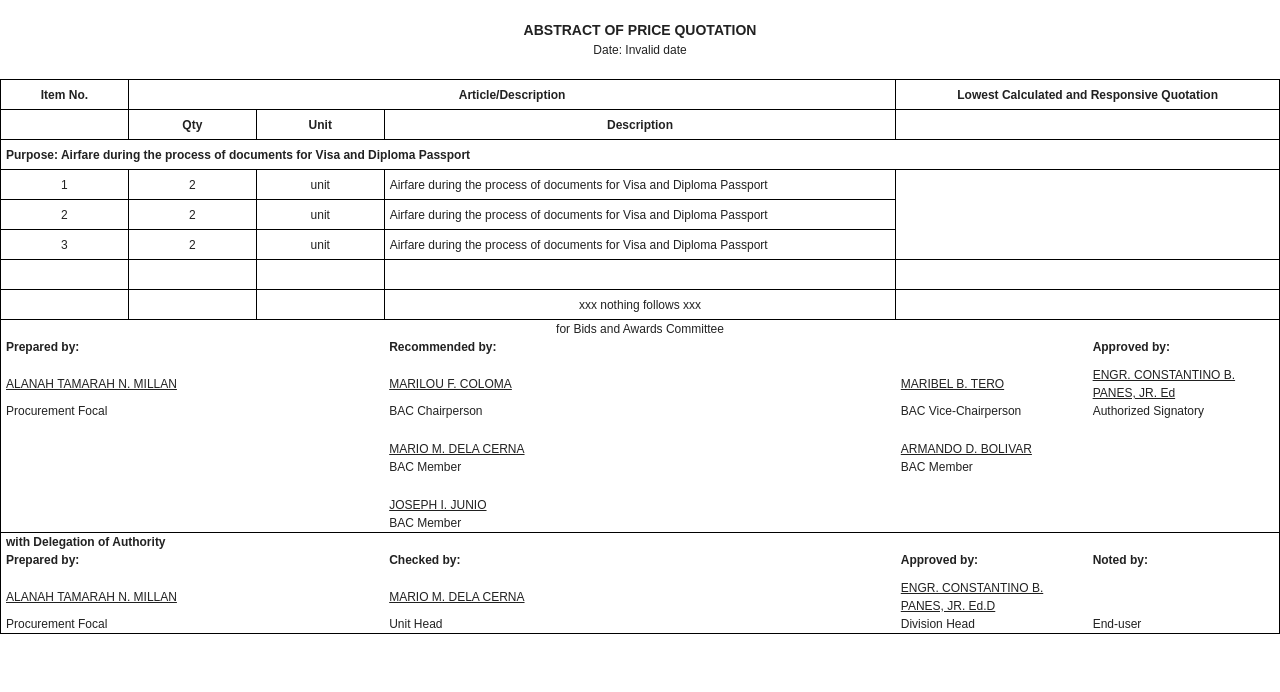
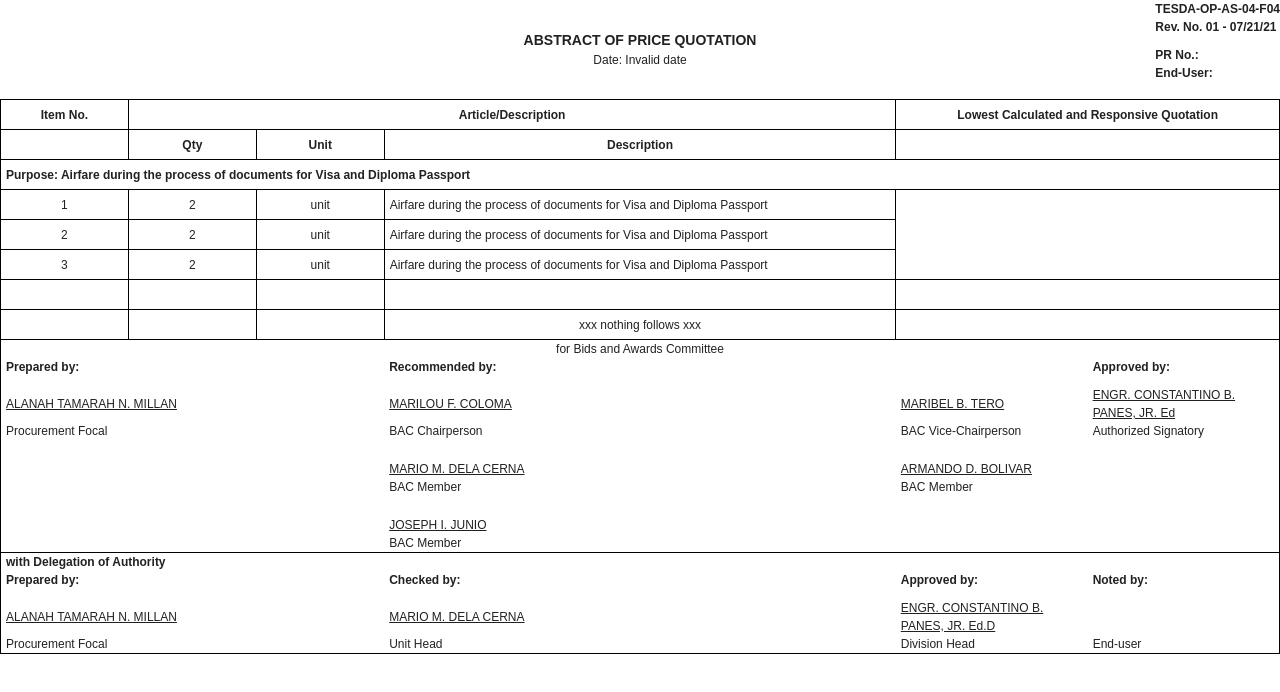
Before and after one commit to cheezy96/pims_copycat, a Vue app: page /print in a window 1280 px wide. Shown: the top 692 px of the page. Built offline with nearby package versions, Linux system fonts and the light colour scheme.

Commit message:
abstract print update

```diff
--- a/src/components/pims/printable/request/AbstractPrint.vue
+++ b/src/components/pims/printable/request/AbstractPrint.vue
@@ -1,8 +1,18 @@
 <template>
   <body>
-    <div class="header">
-      <h3>ABSTRACT OF PRICE QUOTATION</h3>
-      <h4>Date: Invalid date</h4>
+    <div class="headerContainer">
+      <div class="header">
+        <h3>ABSTRACT OF PRICE QUOTATION</h3>
+        <h4>Date: Invalid date</h4>
+      </div>
+
+      <div class="sideHeader">
+        <h3>TESDA-OP-AS-04-F04</h3>
+        <h3>Rev. No. 01 - 07/21/21</h3>
+
+        <h3>PR No.: <span></span></h3>
+        <h3>End-User: <span></span></h3>
+      </div>
     </div>
 
     <table>
@@ -164,7 +174,7 @@ let items = ref([
 
 .header {
   text-align: center;
-  margin: 20px 0;
+  padding: 30px 0;
 }
 .header h3 {
   font-size: 14px;
@@ -172,6 +182,20 @@ let items = ref([
 }
 .header h4 {
   font-weight: 500;
+}
+.headerContainer {
+  position: relative;
+}
+.sideHeader {
+  position: absolute;
+  right: 0;
+  top: 0;
+}
+.sideHeader h3:nth-child(2) {
+  padding-bottom: 10px;
+}
+.sideHeader h3 span {
+  text-decoration: underline;
 }
 
 table {
@@ -206,7 +230,7 @@ table tbody:nth-child(1n + 4) tr:nth-child(2) th {
   padding-bottom: 10px;
 }
 table tbody:nth-child(1n + 4) tr td,
-table tbody:nth-child(1n + 3) tr th {
+table tbody:nth-child(1n + 4) tr th {
   padding: 0 5px;
   margin: 0;
   height: 0;
```
